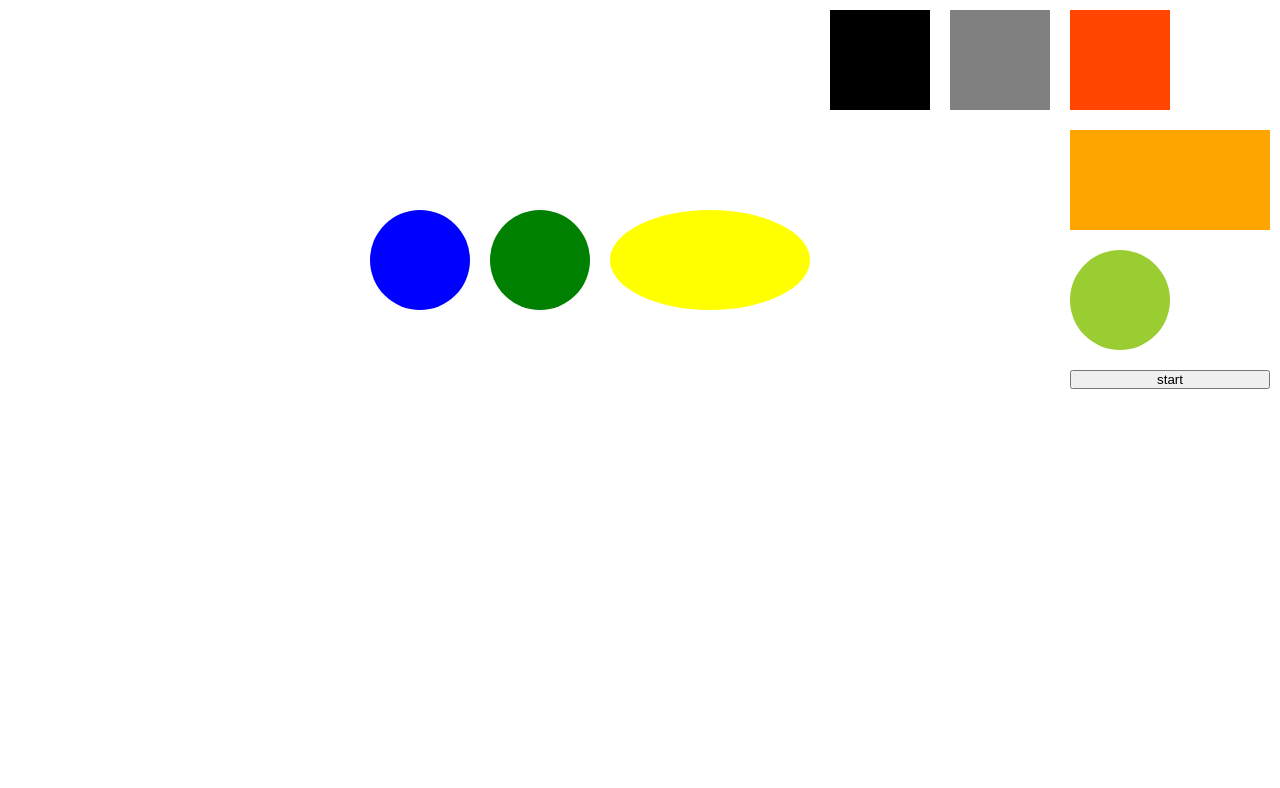
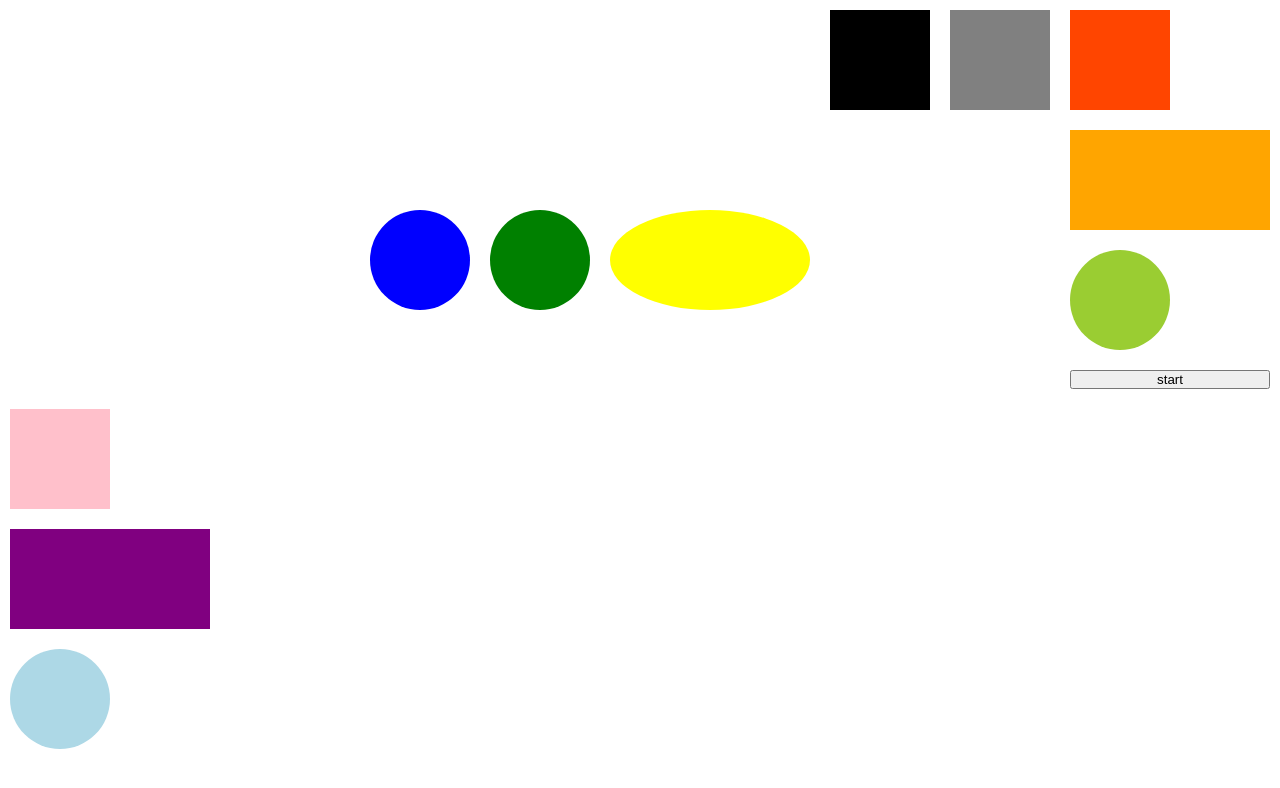
Before and after one commit to DavideAlovisio13/GSAP, a website built with Vite: page index.html in a window 1280 px wide. Built offline with nearby package versions, Linux system fonts and the light colour scheme.

Commit message:
getProperty and get

```diff
--- a/index.html
+++ b/index.html
@@ -33,6 +33,11 @@
         <div class="time3"></div>
         <button class="start">start</button>
       </div>
+      <div class="container-flex-col">
+        <div id="square" class="setget1 background-color-pink " width="100px" data-number="5"></div>
+        <div id="rec" class="setget2"></div>
+        <div id="circle" class="setget3 opacity-0" style="opacity: 0.5;"></div>
+      </div>
     </div>
   </div>
   <script type="module" src="/src/main.js"></script>
--- a/src/main.js
+++ b/src/main.js
@@ -93,3 +93,39 @@ document.querySelector(".start").addEventListener("click", () => {
 // sezione easing su documentazione: in alcune animazioni hanno parametri in, out e inOut, questo determina se il rallentamento avviene all'inizio, alla fine o in entrambi i casi. Es. di solito con elemnti trasparenti da far apparire in pagina usiamo out, in al contrario. Con step dobbiamo inserire una stringa in base al numero di step.
 
 // funzioni custom: possiamo creare funzioni personalizzate per gestire le animazioni. Per esempio(extra sulla documentazione, servono dei plug in per questo tipo di animazioni)
+
+// set e getProprety
+// primo parametro selettore, secondo di quale attributo vogliamo conoscere il valore, terzo per conversione(per esempio se vogliamo il valore in rem, px, ecc...)
+
+// metodo getProperty, lavora su unico elemento
+
+const data = gsap.getProperty("#square", 'data-number', '')
+console.log(data)
+
+const value = gsap.getProperty("#circle", 'opacity')
+console.log(value)
+
+const className = gsap.getProperty("#square", 'class')
+console.log(className)
+
+// getter crea funzione, dove posso chiedere qualsiasi valore
+
+const getter = gsap.getProperty("#square")
+const x = getter('x')
+const top = getter('top')
+const id = getter('id')
+console.log(x, top, id)
+
+// metodo set, lavora su piu elementi
+
+gsap.set(["#circle", "#rec", "#square"], {
+    autoAlpha: 0,
+    x: -200
+})
+
+gsap.to(["#circle", "#rec", "#square"], {
+    autoAlpha: 1,
+    x: 0,
+    duration: 2,
+    ease: "elastic",
+})
--- a/src/style.css
+++ b/src/style.css
@@ -77,3 +77,27 @@
   border-radius: 50%;
   background-color: yellowgreen;
 }
+
+.setget1 {
+  width: 100px;
+  height: 100px;
+}
+
+.background-color-pink {
+  background-color: pink;
+}
+.setget2 {
+  width: 200px;
+  height: 100px;
+  background-color: purple;
+}
+.setget3 {
+  width: 100px;
+  height: 100px;
+  border-radius: 50%;
+  background-color: lightblue;
+}
+
+.opacity-0 {
+  opacity: 0;
+}
```
